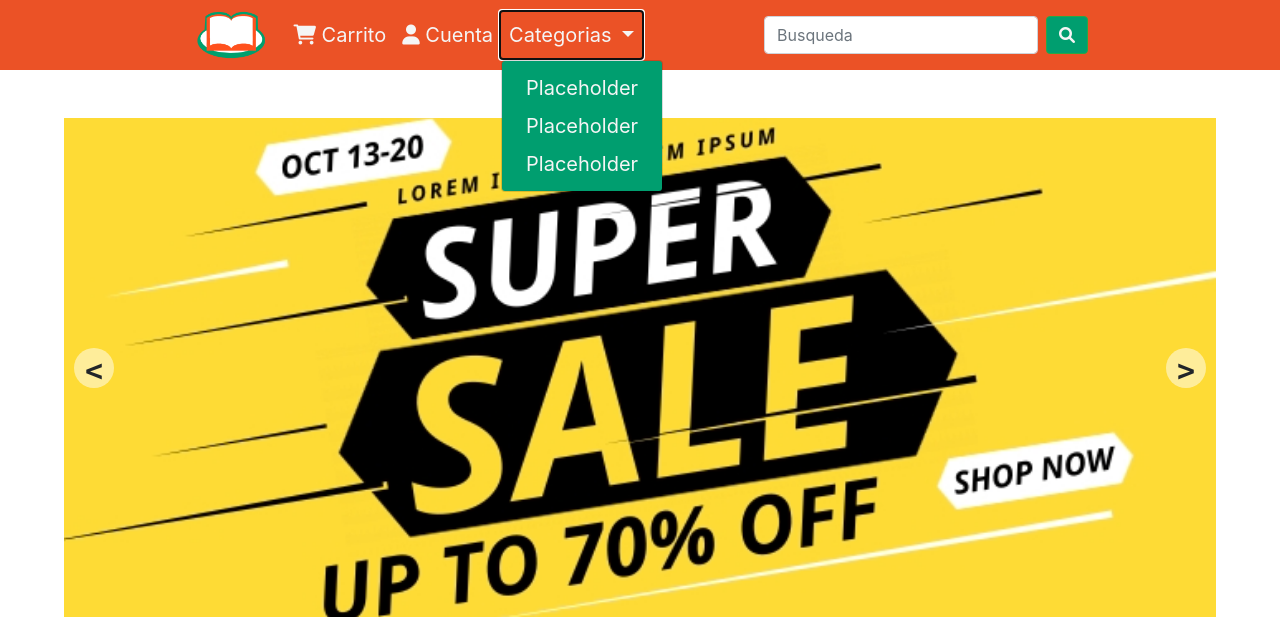
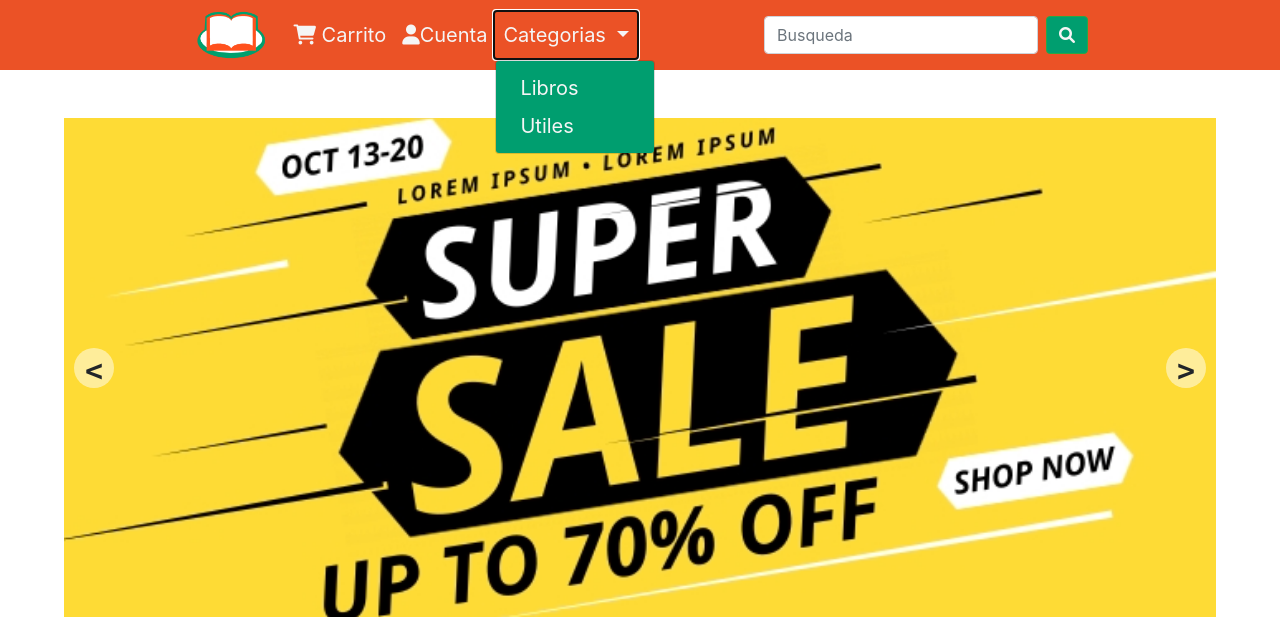
Before and after one commit to Meh8132/libreria, a Flask app: page / in a window 1280 px wide, after a click on "Categorias". Shown: the top 617 px of the page. Run offline with Flask 2, Linux system fonts and the light colour scheme; some libraries are stand-ins or nearby versions.

Commit message:
Logout de usuario configurado

```diff
--- a/website/templates/base.html
+++ b/website/templates/base.html
@@ -22,17 +22,28 @@
         <li class="nav-item">
           <a class="my-text nav-link" href="/carrito" id="carrito"><i class="fa-solid fa-cart-shopping"></i> Carrito</a>
         </li>
+        {% if user.is_authenticated %}
+        <li class="nav-item dropdown">
+          <a class="my-text nav-link dropdown-toggle" href="#" type="button" id="dropdownMenu1" data-toggle="dropdown">
+            <i class="fa-solid fa-user"></i>Cuenta
+          </a>
+          <div class="dropdown-menu my-text" aria-labelledby="dropdownMenu1" style="background-color: var(--green-main);">
+            <a class="dropdown-item my-text" href="/usuario">Mi cuenta</a>
+            <a class="dropdown-item my-text" href="/logout">Salir</a>
+          </div>
+        </li>
+        {% else %}
         <li class="nav-item">
-          <a class="my-text nav-link" href="/login" id="sign_up"><i class="fa-solid fa-user"></i> Cuenta</a>
+          <a class="my-text nav-link" href="/login"><i class="fa-solid fa-user"></i>Cuenta</a>
         </li>
+        {% endif %}
         <li class="nav-item dropdown">
           <a class="nav-link dropdown-toggle my-text" href="#" id="navbarDropdown" role="button" data-toggle="dropdown" aria-haspopup="true" aria-expanded="false">
             Categorias
           </a>
           <div class="dropdown-menu my-text" aria-labelledby="navbarDropdown" style="background-color: var(--green-main);">
-            <a class="dropdown-item my-text" href="#">Placeholder</a>
-            <a class="dropdown-item my-text" href="#">Placeholder</a>
-            <a class="dropdown-item my-text" href="#">Placeholder</a>
+            <a class="dropdown-item my-text" href="#">Libros</a>
+            <a class="dropdown-item my-text" href="#">Utiles</a>
           </div>
         </li>
       </ul>
--- a/website/views.py
+++ b/website/views.py
@@ -5,17 +5,17 @@ views = Blueprint('views', __name__)
 
 @views.route('/')
 def home():
-    return render_template("index.html")
+    return render_template("index.html", user=current_user)
 
 @views.route('/carrito')
 def carrito():
-    return render_template("carrito.html")
+    return render_template("carrito.html", user=current_user)
 
 @views.route('/producto')
 def producto():
-    return render_template("producto.html")
+    return render_template("producto.html", user=current_user)
 
 @views.route('/usuario')
 @login_required
 def usuario():
-    return render_template("usuario.html")
+    return render_template("usuario.html", user=current_user)
```
Also changed, not shown: website/auth.py (+10 -4 lines).
